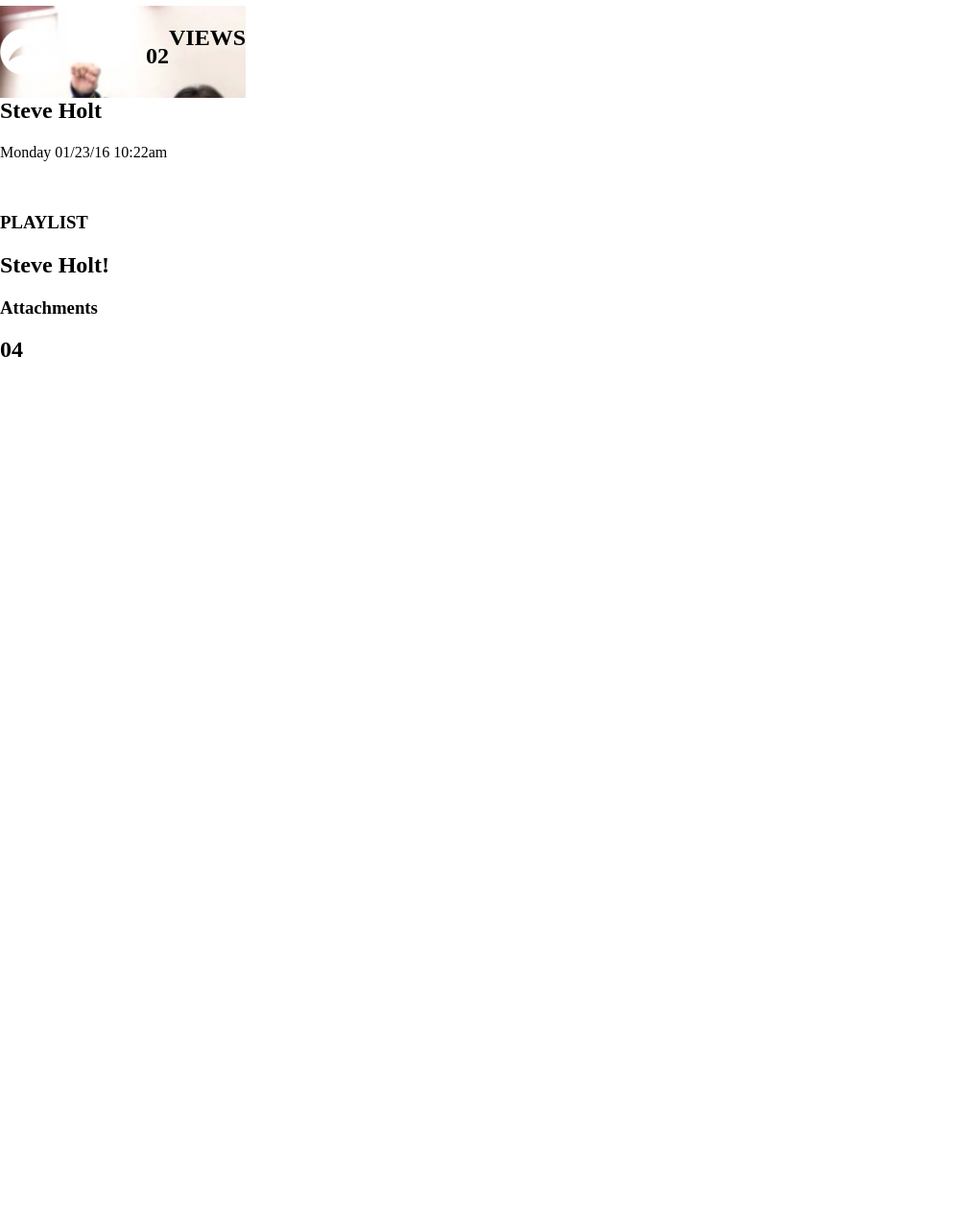
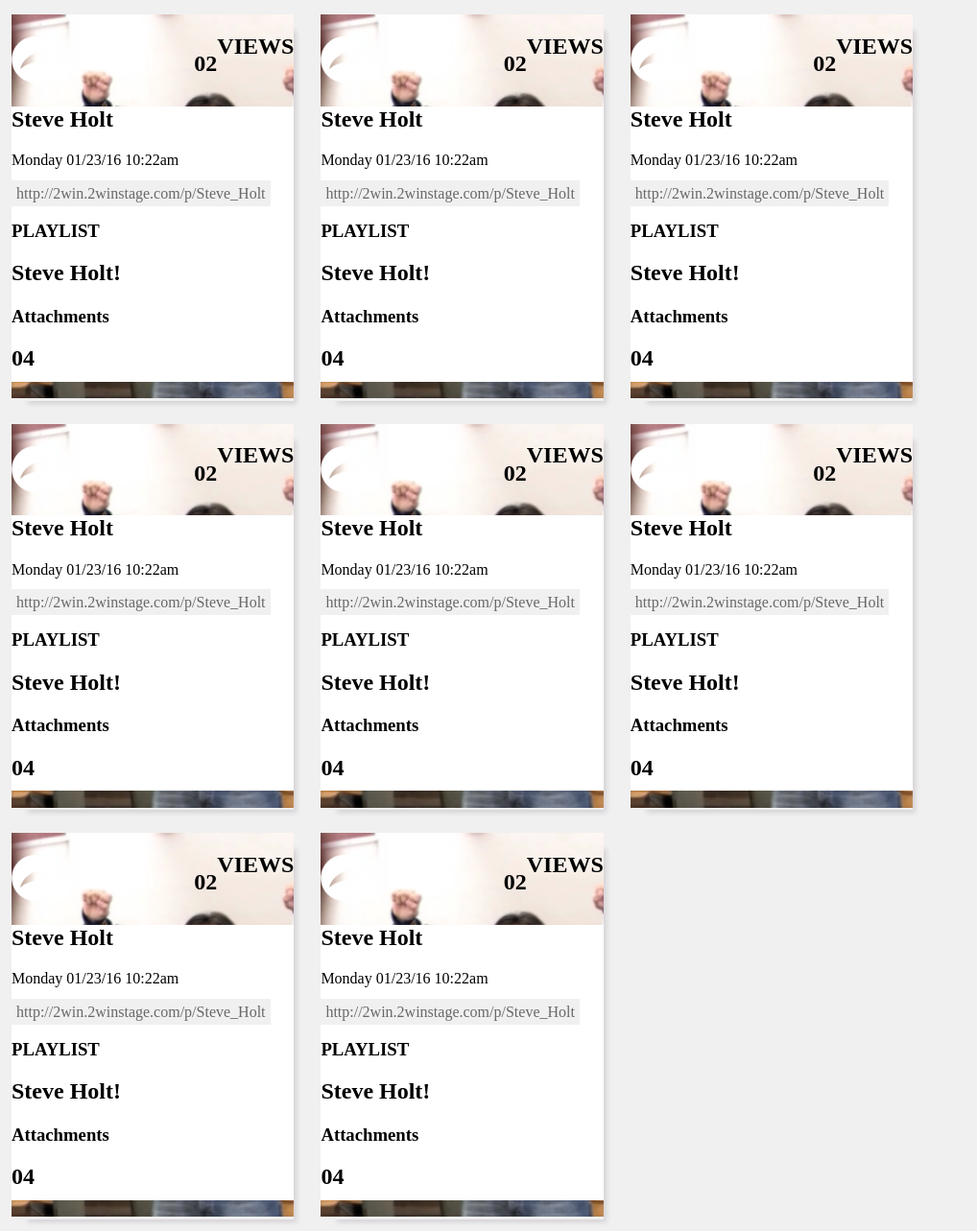
Before and after one commit to marikaross/mr-comp-challenge-2, a plain HTML site: page index.html in a window 1280 px wide. Shown: the part 221-1504 px from the top of the page at 96% size, without its empty margins (0-1018 px from the left). Before the commit the page ends 800 px from the top, so only its background shows below. Drawn offline with Linux system fonts and the light colour scheme.

Commit message:
Basic Style article

```diff
--- a/index.html
+++ b/index.html
@@ -33,7 +33,7 @@
         <section>
           <h2>Steve Holt</h2>
           <p>Monday 01/23/16 10:22am</p>
-          <a href="">http://2win.2winstage.com/p/Stave_Holt</a>
+          <a class="playlist-url" href="">http://2win.2winstage.com/p/Steve_Holt</a>
           <h3>PLAYLIST</h3>
           <h2>Steve Holt!</h2>
           <h3>Attachments</h3>
@@ -41,13 +41,110 @@
         </section>
     </article>
     <article class="card">
+      <h2 class="playcount">VIEWS</h2>
+      <br>
+      <h2 class="playcount num">02</h2>
+      <img class="arrow" src="images/arrow-61-48.png">
+        <section>
+          <h2>Steve Holt</h2>
+          <p>Monday 01/23/16 10:22am</p>
+          <a class="playlist-url" href="">http://2win.2winstage.com/p/Steve_Holt</a>
+          <h3>PLAYLIST</h3>
+          <h2>Steve Holt!</h2>
+          <h3>Attachments</h3>
+          <h2 class="num">04</h2>
+        </section>
     </article>
-    <article class="card"></article>
-    <article class="card"></article>
-    <article class="card"></article>
-    <article class="card"></article>
-    <article class="card"></article>
-    <article class="card"></article>
+    <article class="card">
+      <h2 class="playcount">VIEWS</h2>
+      <br>
+      <h2 class="playcount num">02</h2>
+      <img class="arrow" src="images/arrow-61-48.png">
+        <section>
+          <h2>Steve Holt</h2>
+          <p>Monday 01/23/16 10:22am</p>
+          <a class="playlist-url" href="">http://2win.2winstage.com/p/Steve_Holt</a>
+          <h3>PLAYLIST</h3>
+          <h2>Steve Holt!</h2>
+          <h3>Attachments</h3>
+          <h2 class="num">04</h2>
+        </section>
+    </article>
+    <article class="card">
+      <h2 class="playcount">VIEWS</h2>
+      <br>
+      <h2 class="playcount num">02</h2>
+      <img class="arrow" src="images/arrow-61-48.png">
+        <section>
+          <h2>Steve Holt</h2>
+          <p>Monday 01/23/16 10:22am</p>
+          <a class="playlist-url" href="">http://2win.2winstage.com/p/Steve_Holt</a>
+          <h3>PLAYLIST</h3>
+          <h2>Steve Holt!</h2>
+          <h3>Attachments</h3>
+          <h2 class="num">04</h2>
+        </section>
+    </article>
+    <article class="card">
+      <h2 class="playcount">VIEWS</h2>
+      <br>
+      <h2 class="playcount num">02</h2>
+      <img class="arrow" src="images/arrow-61-48.png">
+        <section>
+          <h2>Steve Holt</h2>
+          <p>Monday 01/23/16 10:22am</p>
+          <a class="playlist-url" href="">http://2win.2winstage.com/p/Steve_Holt</a>
+          <h3>PLAYLIST</h3>
+          <h2>Steve Holt!</h2>
+          <h3>Attachments</h3>
+          <h2 class="num">04</h2>
+        </section>
+    </article>
+    <article class="card">
+      <h2 class="playcount">VIEWS</h2>
+      <br>
+      <h2 class="playcount num">02</h2>
+      <img class="arrow" src="images/arrow-61-48.png">
+        <section>
+          <h2>Steve Holt</h2>
+          <p>Monday 01/23/16 10:22am</p>
+          <a class="playlist-url" href="">http://2win.2winstage.com/p/Steve_Holt</a>
+          <h3>PLAYLIST</h3>
+          <h2>Steve Holt!</h2>
+          <h3>Attachments</h3>
+          <h2 class="num">04</h2>
+        </section>
+    </article>
+    <article class="card">
+      <h2 class="playcount">VIEWS</h2>
+      <br>
+      <h2 class="playcount num">02</h2>
+      <img class="arrow" src="images/arrow-61-48.png">
+        <section>
+          <h2>Steve Holt</h2>
+          <p>Monday 01/23/16 10:22am</p>
+          <a class="playlist-url" href="">http://2win.2winstage.com/p/Steve_Holt</a>
+          <h3>PLAYLIST</h3>
+          <h2>Steve Holt!</h2>
+          <h3>Attachments</h3>
+          <h2 class="num">04</h2>
+        </section>
+    </article>
+    <article class="card">
+      <h2 class="playcount">VIEWS</h2>
+      <br>
+      <h2 class="playcount num">02</h2>
+      <img class="arrow" src="images/arrow-61-48.png">
+        <section>
+          <h2>Steve Holt</h2>
+          <p>Monday 01/23/16 10:22am</p>
+          <a class="playlist-url" href="">http://2win.2winstage.com/p/Steve_Holt</a>
+          <h3>PLAYLIST</h3>
+          <h2>Steve Holt!</h2>
+          <h3>Attachments</h3>
+          <h2 class="num">04</h2>
+        </section>
+    </article>
   </main>
 
 </body>
--- a/styles.css
+++ b/styles.css
@@ -1,3 +1,7 @@
+body {
+  font-family: 'Helvetica' sans serif;
+}
+
 header,
 nav {
   background-color: #303030;
@@ -10,13 +14,27 @@ a {
 }
 
 article {
-  width: 20vw;
   border: ;
+  box-shadow: 10px 10px 5px -7px rgba(214,210,214,1);
+  width: 23vw;
+  overflow-wrap: break-word;
+  margin: .75em;
+  display: inline-block;
 }
 
 section {
   background-color: #fff;
 }
+
+main {
+  background-color: #f0f0f0;
+}
+
+h1 {
+  margin-top: 0;
+  padding-top: 18px;
+}
+
  .logo {
   display: inline;
   padding-top: 10px;
@@ -44,6 +62,12 @@ section {
   padding-top: 8%;
  }
 
+ .playlist-url {
+  background-color: #f0f0f0;
+  color: #686868;
+  padding: 5px;
+ }
+
  .card {
   background: url("images/SteveHolt2.png") no-repeat;
 }
@@ -55,3 +79,7 @@ section {
 .arrow {
   padding-top: 5px;
 }
+
+.num {
+  padding-bottom: 10px;
+}
```
